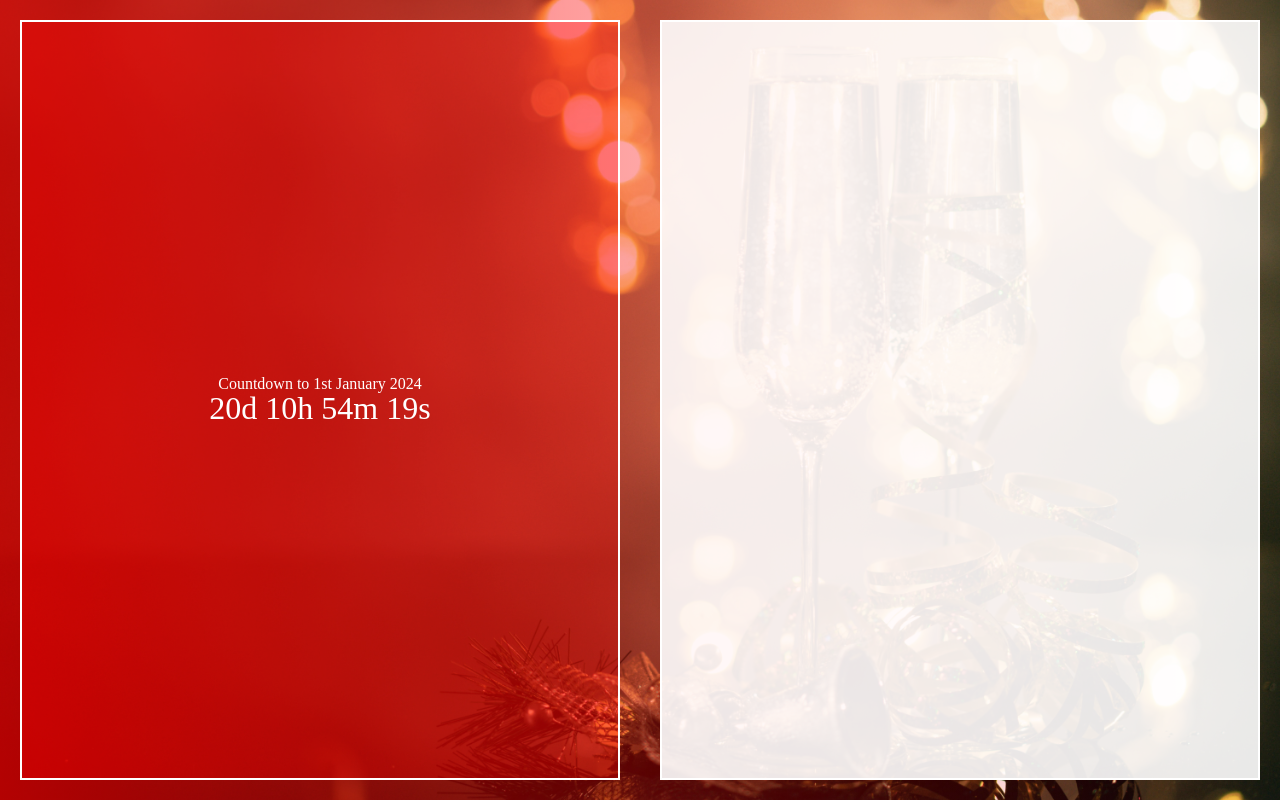
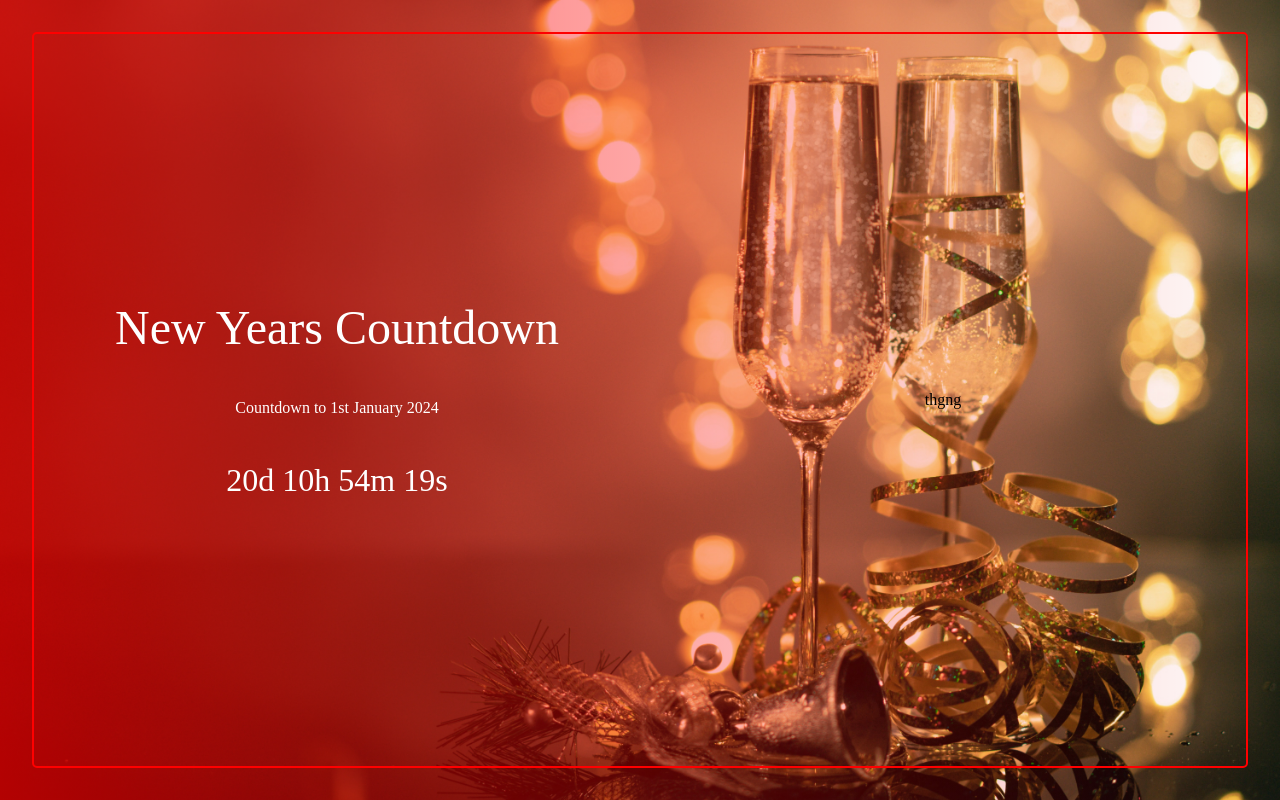
Before and after one commit to octocatblain/christmas, a plain HTML site: page index.html in a window 1280 px wide. Drawn offline with Linux system fonts and the light colour scheme; a web font is replaced by a local one.

Commit message:
fix: add flex column

```diff
--- a/assets/css/app.css
+++ b/assets/css/app.css
@@ -145,6 +145,10 @@ h6 {
   font-family: "Kalnia", serif;
 }
 
+h1 {
+  font-size: 3rem;
+}
+
 /* =====main css===== */
 body,
 html {
@@ -165,23 +169,27 @@ html {
   background-size: cover;
 }
 
+.row {
+  border: 2px solid hsl(0, 100%, 50%);
+  border-radius: 5px;
+  margin: 2rem;
+  flex: content;
+  display: flex;
+  justify-content: center;
+}
+
 .column {
   flex: 1;
   display: flex;
   align-items: center;
   justify-content: center;
-  border: 2px solid hsl(0, 0%, 100%);
-  margin: 20px;
+  margin: 2rem;
   box-sizing: border-box;
   overflow: hidden;
 }
 
 .column-left {
-  background-color: hsla(0, 100%, 50%, 0.3);
-}
-
-.column-right {
-  background-color: hsla(0, 0%, 100%, 0.9);
+  background-color: transparent;
 }
 
 /* =====Countdown===== */
--- a/index.html
+++ b/index.html
@@ -18,13 +18,24 @@
 
 <body class="antialiased">
     <div class="container">
-        <div class="column column-left">
-            <div class="countdown">
-                <h2>Countdown to 1st January 2024</h2>
-                <div id="timer"></div>
+        <div class="row">
+            <div class="column column-left">
+                <div class="countdown">
+                    <h1>New Years Countdown</h1>
+                    <br>
+                    <br>
+                    <br>
+                    <p>Countdown to 1st January 2024</p>
+                    <br>
+                    <br>
+                    <br>
+                    <div id="timer"></div>
+                </div>
+            </div>
+            <div class="column column-right">
+                thgng
             </div>
         </div>
-        <div class="column column-right"></div>
     </div>
     <!-- JS -->
     <script src="assets/js/app.js"></script>
```
